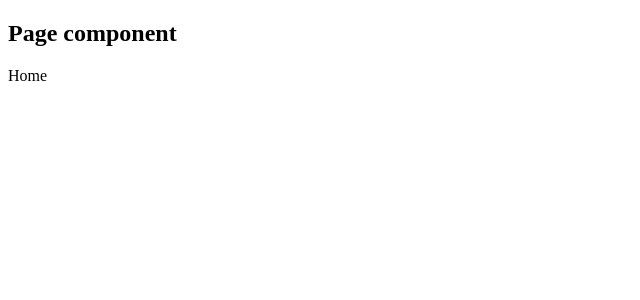
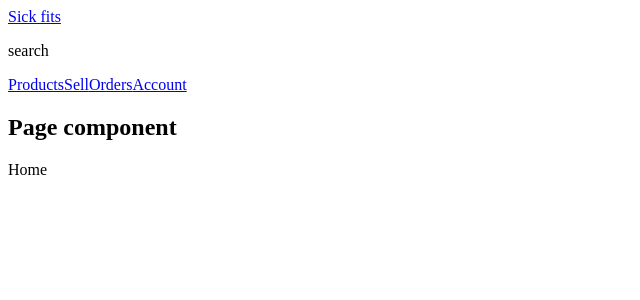
Before and after one commit to Biggsen/Adv-React, a Next.js app in the folder sick-fits/frontend/: page / in a window 1280 px wide. Shown: the top 300 px of the page, without its empty margins (0-640 px from the left). Built offline with nearby package versions, Linux system fonts and the light colour scheme.

Commit message:
Header and Nav components

```diff
--- /dev/null
+++ b/sick-fits/frontend/components/Header.js
@@ -0,0 +1,16 @@
+import Link from 'next/link';
+import Nav from './Nav';
+
+export default function Header() {
+  return (
+    <header>
+      <div className="bar">
+        <Link href="/">Sick fits</Link>
+      </div>
+      <div className="sub-bar">
+        <p>search</p>
+      </div>
+      <Nav />
+    </header>
+  );
+}
--- /dev/null
+++ b/sick-fits/frontend/components/Nav.js
@@ -0,0 +1,12 @@
+import Link from 'next/link';
+
+export default function Nav() {
+  return (
+    <nav>
+      <Link href="/products">Products</Link>
+      <Link href="/sell">Sell</Link>
+      <Link href="/orders">Orders</Link>
+      <Link href="/account">Account</Link>
+    </nav>
+  );
+}
--- a/sick-fits/frontend/components/Page.js
+++ b/sick-fits/frontend/components/Page.js
@@ -1,6 +1,9 @@
+import Header from './Header';
+
 export default function Page({ children }) {
   return (
     <div>
+      <Header />
       <h2>Page component</h2>
       {children}
     </div>
```
